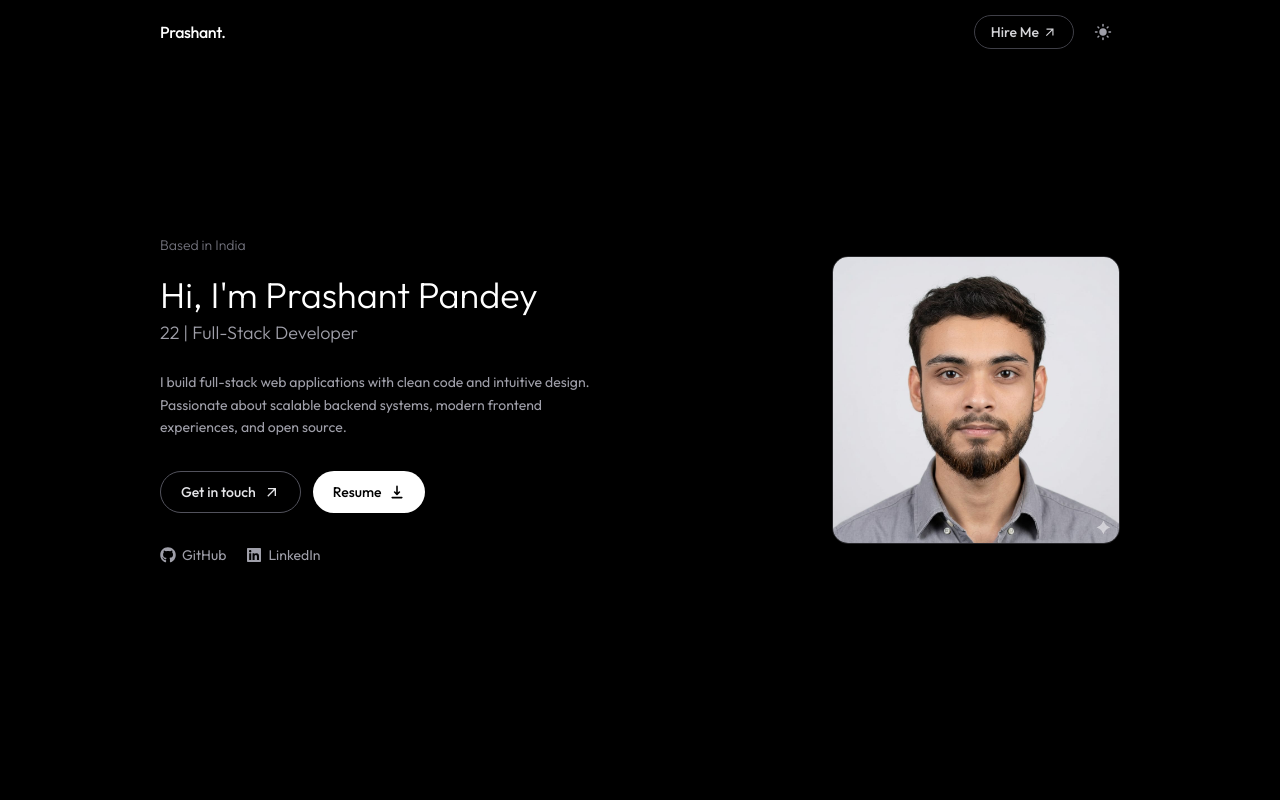
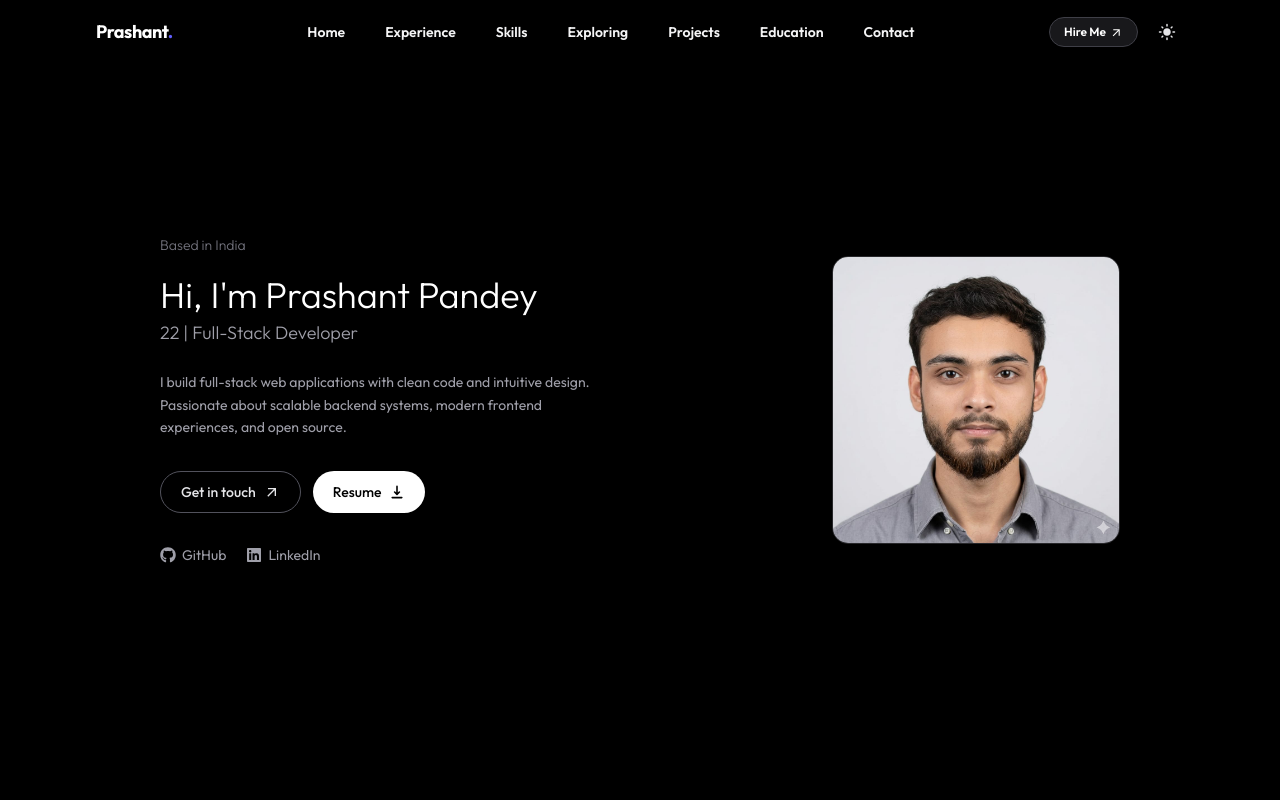
Before and after one commit to prashant-pandey-4/My-Portfolio, a Next.js app: page / in a window 1280 px wide. Shown: the top 800 px of the page. Built offline with nearby package versions, Linux system fonts and the light colour scheme.

Commit message:
navbar fixed

```diff
--- a/app/components/Header.tsx
+++ b/app/components/Header.tsx
@@ -97,6 +97,7 @@ const Header = () => {
                   src="/dp/me.jpeg"
                   alt="Prashant Pandey"
                   fill
+                  sizes="(max-width: 768px) 224px, 288px"
                   className="object-cover"
                   onError={() => setImgError(true)}
                   priority
--- a/app/components/Navbar.tsx
+++ b/app/components/Navbar.tsx
@@ -33,32 +33,41 @@ const Navbar = () => {
 
   const isDark = mode === "dark";
 
-  const navBg = scrolled
-    ? isDark
-      ? "bg-black/80 backdrop-blur-md border-b border-zinc-800"
-      : "bg-white/90 backdrop-blur-md border-b border-zinc-200"
-    : "bg-transparent";
-
-  const textColor = isDark ? "text-zinc-300" : "text-zinc-700";
-  const logoColor = isDark ? "text-white" : "text-zinc-900";
-
   return (
-    <nav className={`fixed top-0 w-full z-50 transition-all duration-300 ${navBg}`}>
-      <div className="max-w-5xl mx-auto px-4 sm:px-6 lg:px-8">
+    <nav
+      className={`fixed top-0 left-0 right-0 z-50 transition-all duration-300 ${
+        isDark
+          ? scrolled
+            ? "bg-black/90 border-b border-zinc-800 backdrop-blur-md"
+            : "bg-black/60 backdrop-blur-sm"
+          : scrolled
+          ? "bg-white/90 border-b border-zinc-200 backdrop-blur-md"
+          : "bg-white/60 backdrop-blur-sm"
+      }`}
+    >
+      <div className="max-w-6xl mx-auto px-4 sm:px-6 lg:px-8">
         <div className="flex items-center justify-between h-16">
-
           {/* Logo */}
-          <a href="#home" className={`text-base font-medium tracking-tight ${logoColor}`}>
-            Prashant.
+          <a
+            href="#home"
+            className={`text-lg font-bold tracking-tight ${
+              isDark ? "text-white" : "text-zinc-900"
+            }`}
+          >
+            Prashant<span className="text-indigo-500">.</span>
           </a>
 
           {/* Desktop Links */}
-          <div className="hidden md:flex items-center gap-7">
+          <div className="hidden md:flex items-center gap-6">
             {navItems.map((item) => (
               <a
                 key={item.title}
                 href={item.href}
-                className={`text-sm underline-hover transition-colors ${textColor} hover:${isDark ? "text-white" : "text-zinc-900"}`}
+                className={`text-sm font-semibold transition-all px-2 py-1 rounded-md ${
+                  isDark
+                    ? "text-zinc-100 hover:text-white hover:bg-zinc-800/60"
+                    : "text-zinc-800 hover:text-black hover:bg-zinc-100"
+                }`}
               >
                 {item.title}
               </a>
@@ -69,19 +78,21 @@ const Navbar = () => {
           <div className="flex items-center gap-3">
             <a
               href="mailto:prashantpandey3103@gmail.com"
-              className={`hidden md:flex items-center gap-1 text-sm font-medium px-4 py-1.5 rounded-full border transition-all ${isDark
-                  ? "border-zinc-700 text-zinc-300 hover:border-zinc-400 hover:text-white"
-                  : "border-zinc-300 text-zinc-600 hover:border-zinc-500 hover:text-zinc-900"
-                }`}
+              className={`hidden md:flex items-center gap-1 text-xs font-semibold px-3.5 py-1.5 rounded-full border transition-all ${
+                isDark
+                  ? "border-zinc-700 text-white bg-zinc-900 hover:bg-zinc-800 hover:border-zinc-500"
+                  : "border-zinc-300 text-zinc-800 bg-zinc-50 hover:bg-zinc-100 hover:border-zinc-400"
+              }`}
             >
-              Hire Me <MdArrowOutward size={14} />
+              Hire Me <MdArrowOutward size={13} />
             </a>
             <button
               onClick={() => Setmode(isDark ? "light" : "dark")}
-              className={`p-2 rounded-full transition-all ${isDark
-                  ? "text-zinc-400 hover:text-white"
-                  : "text-zinc-500 hover:text-zinc-900"
-                }`}
+              className={`p-2 rounded-full transition-all ${
+                isDark
+                  ? "text-zinc-200 hover:text-white hover:bg-zinc-800"
+                  : "text-zinc-700 hover:text-black hover:bg-zinc-100"
+              }`}
               aria-label="Toggle theme"
             >
               {isDark ? <MdLightMode size={18} /> : <MdDarkMode size={18} />}
@@ -89,11 +100,13 @@ const Navbar = () => {
 
             {/* Mobile Toggle */}
             <button
-              className={`md:hidden p-1 ${textColor}`}
+              className={`md:hidden p-1.5 rounded-md ${
+                isDark ? "text-white" : "text-zinc-900"
+              }`}
               onClick={() => setSideOpen(!sideOpen)}
               aria-label="Toggle menu"
             >
-              {sideOpen ? <RxCross2 size={20} /> : <RxHamburgerMenu size={20} />}
+              {sideOpen ? <RxCross2 size={22} /> : <RxHamburgerMenu size={22} />}
             </button>
           </div>
         </div>
@@ -102,17 +115,20 @@ const Navbar = () => {
       {/* Mobile Menu */}
       {sideOpen && (
         <div
-          className={`md:hidden px-6 py-5 flex flex-col gap-5 ${isDark
-              ? "bg-black border-t border-zinc-800"
-              : "bg-white border-t border-zinc-200"
-            }`}
+          className={`md:hidden px-6 py-5 flex flex-col gap-4 border-t ${
+            isDark
+              ? "bg-black border-zinc-800"
+              : "bg-white border-zinc-200"
+          }`}
         >
           {navItems.map((item) => (
             <a
               key={item.title}
               href={item.href}
               onClick={() => setSideOpen(false)}
-              className={`text-sm transition-colors ${textColor}`}
+              className={`text-sm font-semibold transition-colors py-1 ${
+                isDark ? "text-zinc-200 hover:text-white" : "text-zinc-800 hover:text-black"
+              }`}
             >
               {item.title}
             </a>
--- a/app/components/Projects.tsx
+++ b/app/components/Projects.tsx
@@ -107,6 +107,7 @@ const Projects = () => {
                   src={project.image}
                   alt={`${project.title} screenshot`}
                   fill
+                  sizes="(max-width: 768px) 100vw, 800px"
                   className="object-cover object-top group-hover:scale-[1.02] transition-transform duration-500"
                 />
                 {/* Overlay gradient at bottom */}
```
